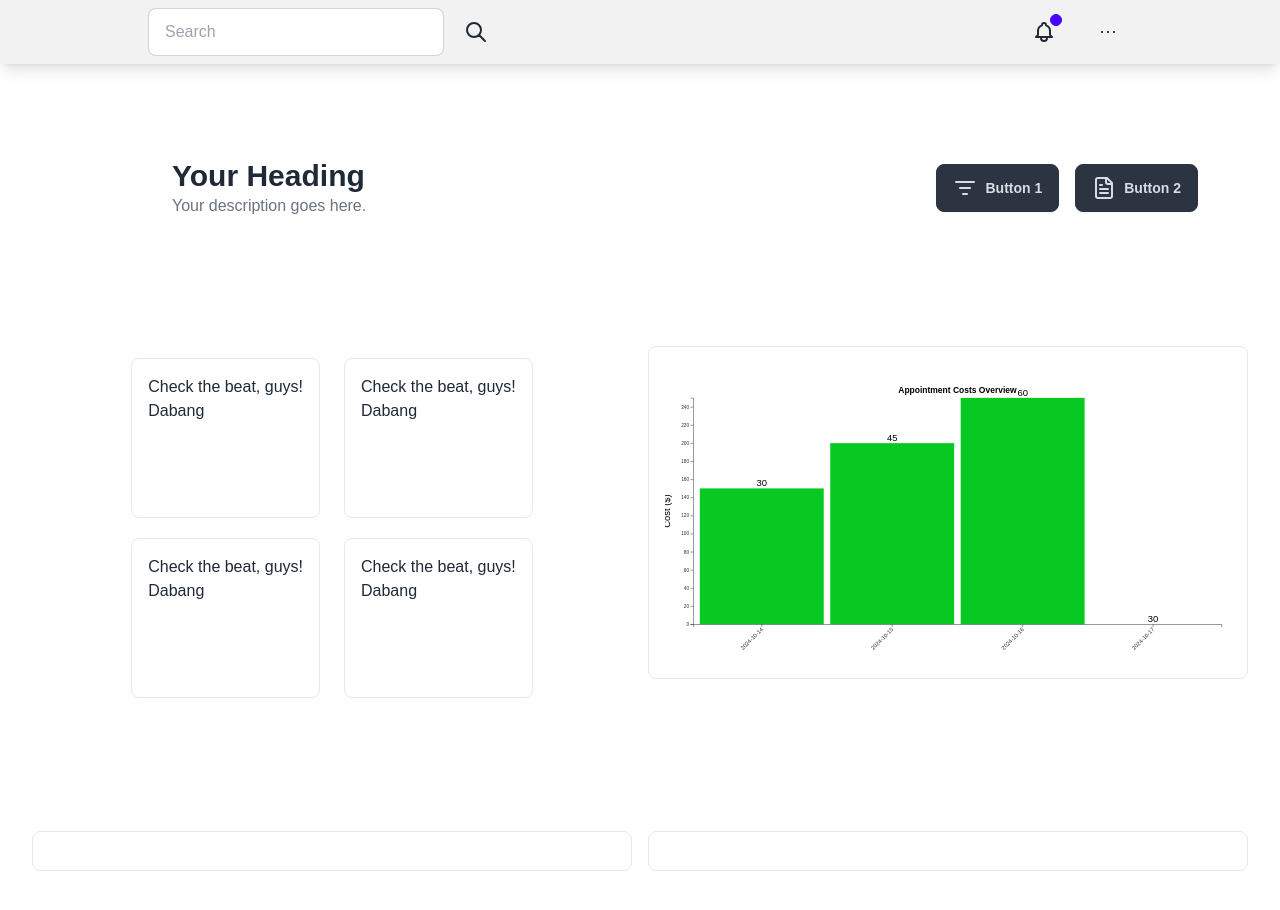
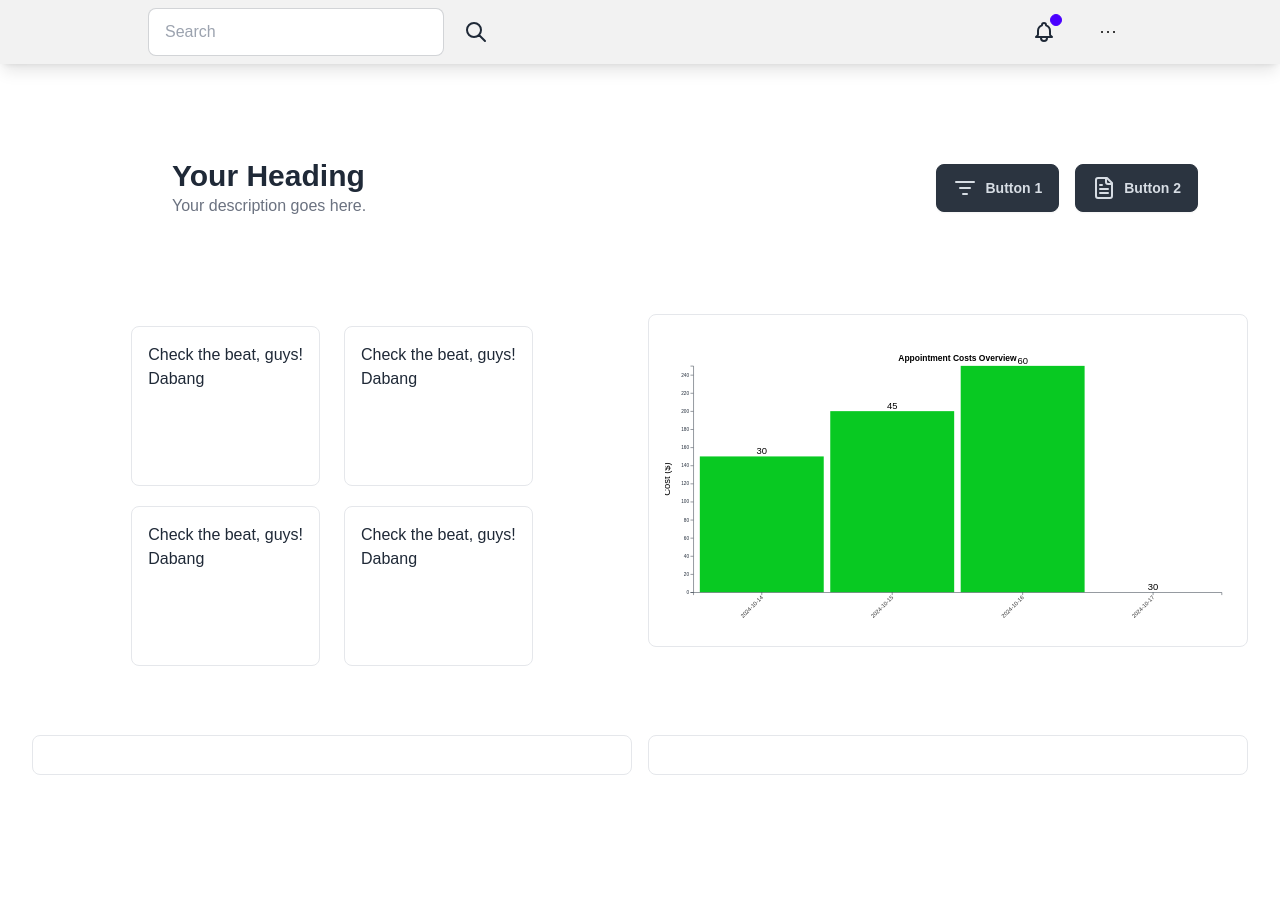
Before and after one commit to singhtameshwar/data-dashboard, a Next.js app: page /dashboard in a window 1280 px wide. Shown: the top 910 px of the page. After the commit the page ends 812 px from the top, so only its background shows below. Built offline with nearby package versions, Linux system fonts and the light colour scheme.

Commit message:
adding padding

```diff
--- a/src/components/dashboard/content1.tsx
+++ b/src/components/dashboard/content1.tsx
@@ -163,7 +163,7 @@ export const Content1 = () => {
   }, []);
 
   return (
-    <div className="py-12 px-4">
+    <div className="py-4 px-4">
       <div className="grid grid-cols-1 md:grid-cols-2 gap-4 p-4">
         <div className="flex flex-col justify-center items-center space-y-5">
           <div className="flex flex-col md:flex-row space-y-4 md:space-y-0 md:space-x-6 pt-3">
--- a/src/components/dashboard/content2.tsx
+++ b/src/components/dashboard/content2.tsx
@@ -1,6 +1,6 @@
 export const Content2 = () => {
     return (
-        <div className="py-12 px-4">
+        <div className="py-4 px-4">
             <div className="grid grid-cols-1 md:grid-cols-2 gap-4 p-4">
                 <div className="space-y-4 flex flex-col justify-center items-stretch">
                     <div className="card bg-grey border rounded-lg p-4 h-4/5">
```
